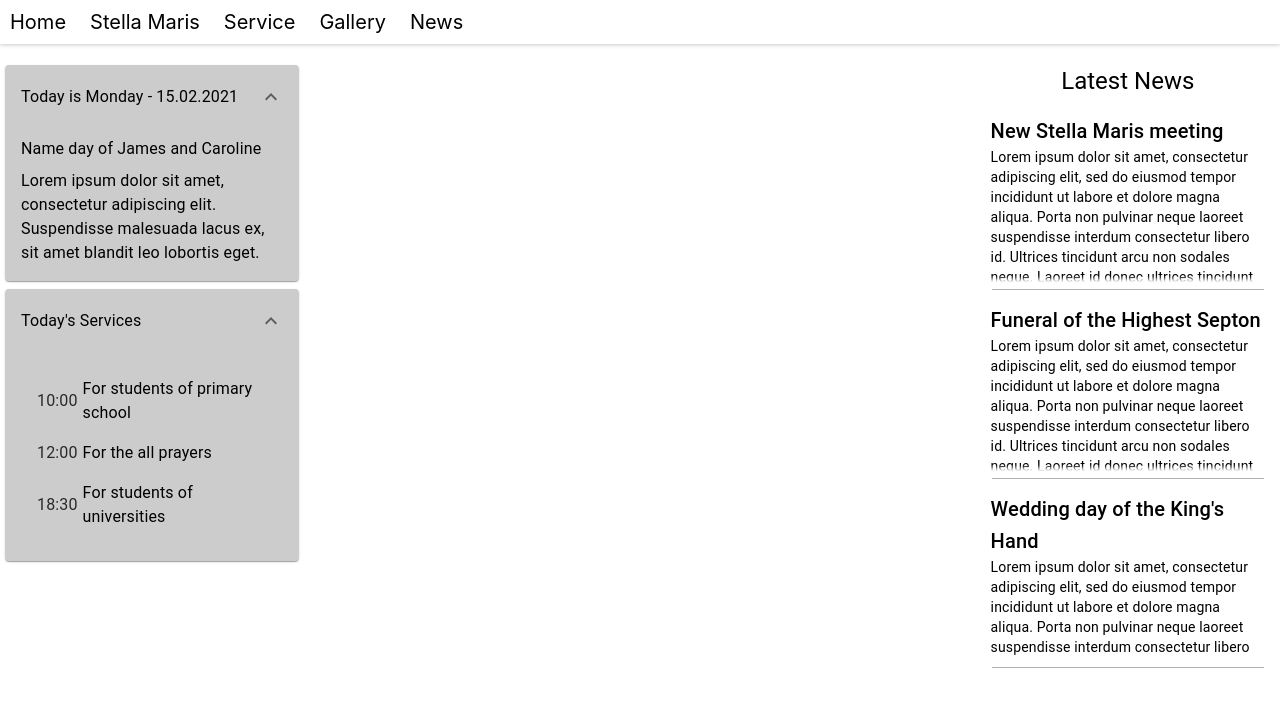
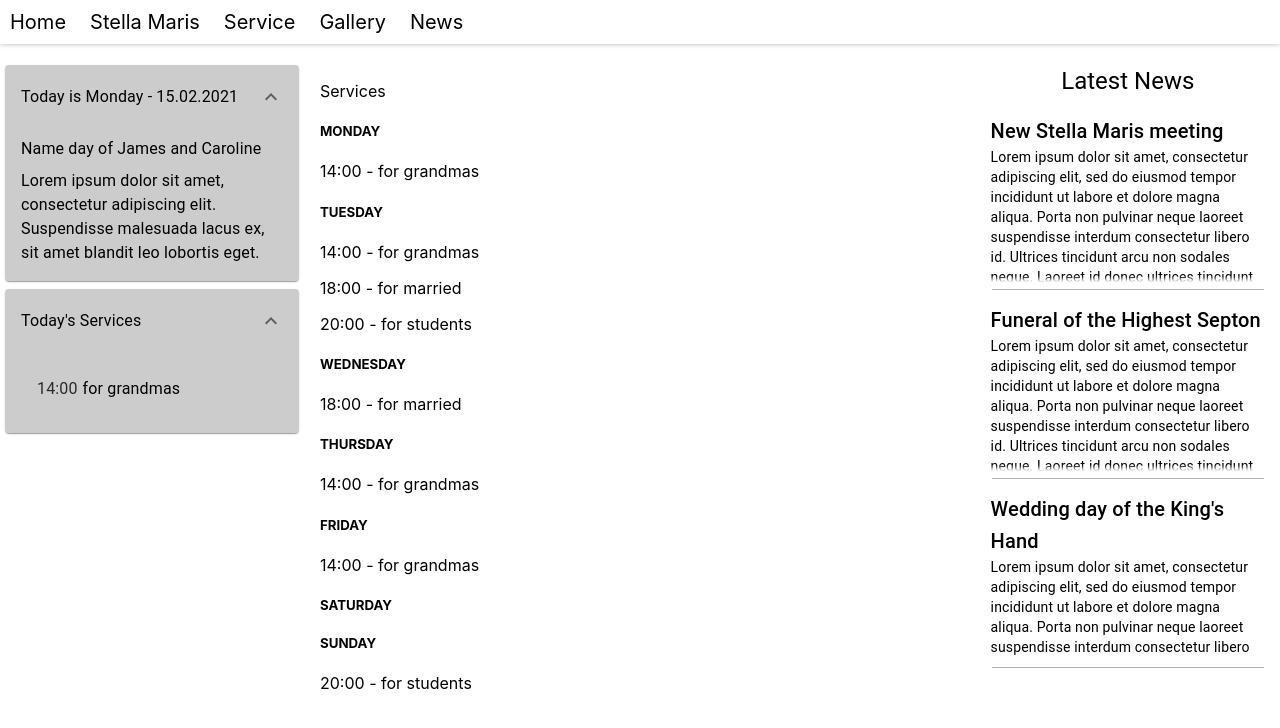
Before and after one commit to Tosini13/Pallotyni, a React (Create React App) app: page /service in a window 1280 px wide. Shown: the top 728 px of the page. Built offline with nearby package versions, Linux system fonts and the light colour scheme.

Commit message:
services showed

```diff
--- a/src/App.tsx
+++ b/src/App.tsx
@@ -7,6 +7,7 @@ import DailyMessage from "./components/dailyMessage/DailyMessage";
 import Gallery from "./components/gallery/Gallery";
 import NavBar from "./components/nav/NavBar";
 import SideBarNews from "./components/news/SideBarNews";
+import Services from "./components/services/Services";
 import StellaMaris from "./components/stellaMaris/StellaMaris";
 import { RoutingPath } from "./models/Global";
 
@@ -59,6 +60,7 @@ function App() {
           {/* MAIN */}
           <MainStyled>
             <Switch>
+              <Route path={RoutingPath.service} component={Services} />
               <Route path={RoutingPath.gallery} component={Gallery} />
               <Route path={RoutingPath.stellaMaris} component={StellaMaris} />
               <Route exact path={RoutingPath.home} component={AboutUs} />
--- a/src/components/dailyMessage/TodayServices.tsx
+++ b/src/components/dailyMessage/TodayServices.tsx
@@ -1,4 +1,5 @@
-import React from "react";
+import React, { useContext } from "react";
+import moment from "moment";
 import styled from "styled-components";
 
 import {
@@ -6,10 +7,14 @@ import {
   AccordionSummary,
   List,
   ListItem,
+  Paper,
   Typography,
 } from "@material-ui/core";
 import { ExpandMore } from "@material-ui/icons";
 import { AccordionStyled } from "./DailyMessage";
+import { ServiceStoreContext } from "../../stores/ServiceStore";
+import { Day } from "../../models/Global";
+import { mainTheme } from "../../style/config";
 
 const ServiceDescTypographyStyled = styled(Typography)`
   margin-left: 5px;
@@ -18,9 +23,25 @@ const ServiceDescTypographyStyled = styled(Typography)`
 const ServiceTimeTypographyStyled = styled(Typography)`
   color: rgba(0, 0, 0, 0.8);
 `;
+
+const PaperStyled = styled(Paper)`
+  background-color: ${mainTheme.palette.secondary.main};
+  padding: 10px;
+`;
+
 export interface TodayServicesProps {}
 
 const TodayServices: React.FC<TodayServicesProps> = () => {
+  const servicesStore = useContext(ServiceStoreContext);
+  const todayDay = moment().format("dddd").toUpperCase();
+  const todayServices = servicesStore.getServicesByDay(todayDay as Day);
+  if (!todayServices.length) {
+    return (
+      <PaperStyled>
+        <Typography>Today's no services</Typography>
+      </PaperStyled>
+    );
+  }
   return (
     <AccordionStyled defaultExpanded>
       <AccordionSummary expandIcon={<ExpandMore />}>
@@ -28,13 +49,13 @@ const TodayServices: React.FC<TodayServicesProps> = () => {
       </AccordionSummary>
       <AccordionDetails>
         <List>
-          {services.map((service) => (
-            <ListItem>
+          {todayServices.map((service) => (
+            <ListItem key={service.id}>
               <ServiceTimeTypographyStyled>
                 {service.time}
               </ServiceTimeTypographyStyled>
               <ServiceDescTypographyStyled>
-                {service.description}
+                {service.title}
               </ServiceDescTypographyStyled>
             </ListItem>
           ))}
--- a/src/components/gallery/Gallery.tsx
+++ b/src/components/gallery/Gallery.tsx
@@ -32,7 +32,7 @@ const Gallery: React.FC<GalleryProps> = observer(() => {
       <Typography variant="h6">Gallery</Typography>
       <Grid container spacing={1}>
         {store.getPhotos().map((photo) => (
-          <>
+          <React.Fragment key={photo.id}>
             <Grid
               item
               key={photo.id}
@@ -45,7 +45,7 @@ const Gallery: React.FC<GalleryProps> = observer(() => {
               open={photo.id === selectedPhotoId}
               handleClose={() => setSelectedPhotoId(undefined)}
             />
-          </>
+          </React.Fragment>
         ))}
       </Grid>
     </>
--- a/src/components/news/SideBarNews.tsx
+++ b/src/components/news/SideBarNews.tsx
@@ -22,8 +22,8 @@ const SideBarNews: React.FC<SideBarNewsProps> = () => {
           </Typography>
         </Grid>
         {newsStore.getAllNews().map((news) => (
-          <>
-            <Grid item key={news.id} onClick={() => setSelectedNews(news.id)}>
+          <React.Fragment key={news.id}>
+            <Grid item onClick={() => setSelectedNews(news.id)}>
               <SideBarNewsSummary news={news} />
             </Grid>
             <Divider
@@ -40,7 +40,7 @@ const SideBarNews: React.FC<SideBarNewsProps> = () => {
                 handleClose={() => setSelectedNews(undefined)}
               />
             ) : null}
-          </>
+          </React.Fragment>
         ))}
       </Grid>
     </>
--- /dev/null
+++ b/src/components/services/Services.tsx
@@ -0,0 +1,30 @@
+import React, { useContext } from "react";
+import { observer } from "mobx-react";
+import { Day } from "../../models/Global";
+import { ServiceStoreContext } from "../../stores/ServiceStore";
+
+export interface ServicesProps {}
+
+const Services: React.FC<ServicesProps> = observer(() => {
+  const storeServices = useContext(ServiceStoreContext);
+  const services = storeServices.getServices();
+  return (
+    <div>
+      <p>Services</p>
+      <div>
+        {Object.values(Day).map((day) => (
+          <div key={day}>
+            <h5>{day}</h5>
+            {storeServices.getServicesByDay(day).map((service) => (
+              <p key={service.id}>
+                {service.time} - {service.title}
+              </p>
+            ))}
+          </div>
+        ))}
+      </div>
+    </div>
+  );
+});
+
+export default Services;
--- a/src/models/Global.ts
+++ b/src/models/Global.ts
@@ -9,3 +9,18 @@ export enum RoutingPath {
   gallery = "/gallery",
   news = "/news",
 }
+
+export enum Day {
+  mon = "MONDAY",
+  tue = "TUESDAY",
+  wed = "WEDNESDAY",
+  thu = "THURSDAY",
+  fri = "FRIDAY",
+  sat = "SATURDAY",
+  sun = "SUNDAY",
+}
+
+export type Repeatability = {
+  days: Day;
+  everyday: boolean;
+};
--- a/src/stores/GalleryStore.tsx
+++ b/src/stores/GalleryStore.tsx
@@ -39,8 +39,6 @@ export class PhotosStore {
 
   @action
   getPhotos() {
-    console.log(this.photos);
-
     return this.photos as Photograph[];
   }
 
@@ -55,7 +53,6 @@ export class PhotosStore {
         })
       );
     });
-    console.log(this.photos);
   }
 }
 
--- /dev/null
+++ b/src/stores/ServiceStore.tsx
@@ -0,0 +1,133 @@
+import React from "react";
+import { action, observable } from "mobx";
+import moment from "moment";
+import { createContext } from "react";
+import { Day } from "../models/Global";
+import { FormatListNumberedTwoTone } from "@material-ui/icons";
+
+type TService = {
+  id: string;
+  title: string;
+  time: string;
+  days?: Day[];
+  date?: string;
+  leader: string;
+};
+
+export class Service {
+  // if date is undefined days are defined and otherwise
+  @observable
+  id: string;
+  @observable
+  title: string;
+  @observable
+  time: string;
+  @observable
+  days?: Day[];
+  @observable
+  date?: string;
+  @observable
+  leader: string;
+
+  constructor({ id, title, time, days, date, leader }: TService) {
+    this.id = id;
+    this.title = title;
+    this.time = time;
+    this.leader = leader;
+    this.days = days;
+    this.date = date;
+  }
+}
+
+type TCreateService = TService & {
+  repeat: boolean;
+};
+
+export class ServiceStore {
+  @observable
+  private services: Service[] = [];
+
+  @action
+  createService({ repeat, ...service }: TCreateService) {
+    if (repeat && !service.days?.length) {
+      console.log("wrong repeatance");
+    }
+    if (!repeat && moment(service.date).isValid()) {
+      console.log("wrong date");
+    }
+    this.services = [new Service(service), ...this.services];
+  }
+
+  @action
+  getServices() {
+    return this.services;
+  }
+
+  sortByTime(serviceA: Service, serviceB: Service) {
+    const getMomentDate = (time: string) => {
+      const todayDate = moment().format("YYYY-MM-DD");
+      return moment(todayDate + " " + time);
+    };
+    if (getMomentDate(serviceA.time).isBefore(getMomentDate(serviceB.time))) {
+      return -1;
+    } else if (
+      getMomentDate(serviceA.time).isSame(getMomentDate(serviceB.time))
+    ) {
+      // TODO: sort by string
+      if (serviceA.title > serviceB.title) {
+        return -1;
+      } else {
+        return 1;
+      }
+    } else {
+      return 1;
+    }
+  }
+
+  @action
+  getServicesByDay(day: Day) {
+    const selectedServices = this.services.filter((service) =>
+      service.days?.includes(day)
+    );
+    return selectedServices.sort(this.sortByTime);
+  }
+
+  constructor() {
+    this.createService({
+      id: this.services.length.toString(),
+      repeat: true,
+      days: [Day.tue, Day.sun],
+      title: "for students",
+      time: "20:00",
+      leader: "ks. Marcin",
+    });
+
+    this.createService({
+      id: this.services.length.toString(),
+      repeat: true,
+      days: [Day.mon, Day.tue, Day.thu, Day.fri],
+      title: "for grandmas",
+      time: "14:00",
+      leader: "ks. Tadeusz",
+    });
+
+    this.createService({
+      id: this.services.length.toString(),
+      repeat: true,
+      days: [Day.tue, Day.wed],
+      title: "for married",
+      time: "18:00",
+      leader: "ks. Tadeusz",
+    });
+  }
+}
+
+export const serviceStore = new ServiceStore();
+export const ServiceStoreContext = createContext(serviceStore);
+export const ServiceStoreProvider: React.FC<{}> = ({ children }) => {
+  return (
+    <ServiceStoreContext.Provider value={serviceStore}>
+      {children}
+    </ServiceStoreContext.Provider>
+  );
+};
```
Also changed, not shown: src/components/aboutUs/AboutUs.tsx (+5 -5 lines), src/index.tsx (+9 -8 lines).
